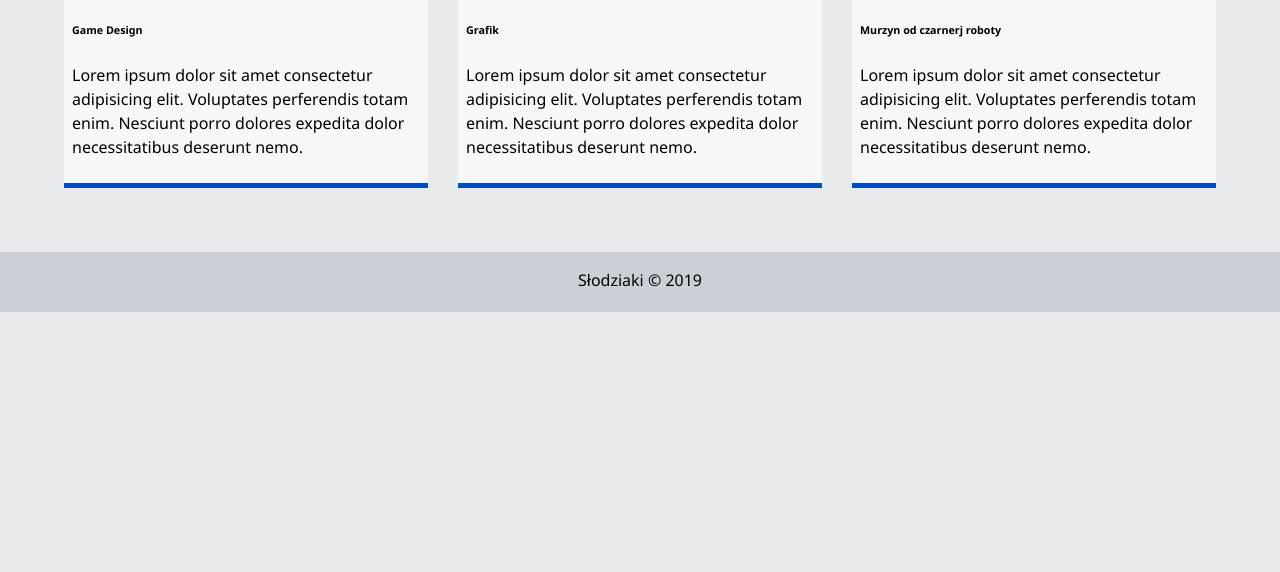
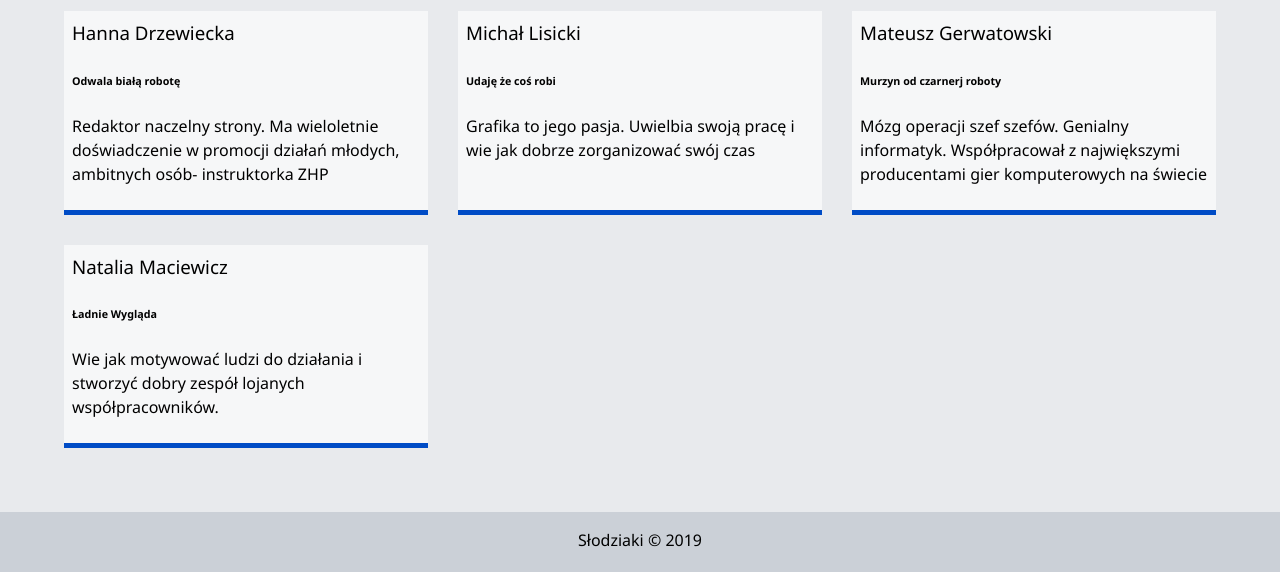
Before and after one commit to slodziakimichalka/website, a website: page dist/about.html in a window 1280 px wide. Shown: the part 607-1179 px from the top of the page. Before the commit the page ends 919 px from the top, so only its background shows below. Drawn offline with Linux system fonts and the light colour scheme.

Commit message:
Add files via upload

```diff
--- a/dist/about.html
+++ b/dist/about.html
@@ -53,30 +53,23 @@
             Czym się zajmujemy? Dlaczego powstaliśmy?
           </h3>
           <p>
-            Lorem ipsum dolor, sit amet consectetur adipisicing elit. Deserunt
-            magni nam nisi quae vitae? Quod molestiae ipsa autem natus eum vel
-            ducimus nulla harum voluptatem eligendi! Unde, reiciendis?
-            Praesentium, laborum.
+            Brak kreatywności i chęci to grupa przyjaciół chcących coś z niczego. Jesteśmy uczniami pierwszej klasy I LO w Wałbrzychu na kierunku matematyczno- fizycznym. Za cel postawiliśmy sobie stworzyć grę idealną dla młodzieży w wieku gimnazjalnym. Na naszej stronie będziemy relacjonować postępy z tworzenia i osobiste przemyślenia co do przebiegu projektu.
           </p>
         </div>
 
         <div class="about bio-HD">
           <h3>Hanna Drzewiecka</h3>
-          <h6>Game Design</h6>
+          <h6>Odwala białą robotę</h6>
           <p>
-            Lorem ipsum dolor sit amet consectetur adipisicing elit. Voluptates
-            perferendis totam enim. Nesciunt porro dolores expedita dolor
-            necessitatibus deserunt nemo.
+          Redaktor naczelny strony. Ma wieloletnie doświadczenie w promocji działań młodych, ambitnych osób- instruktorka ZHP
           </p>
         </div>
 
         <div class="about bio-ML">
           <h3>Michał Lisicki</h3>
-          <h6>Grafik</h6>
+          <h6>Udaję że coś robi</h6>
           <p>
-            Lorem ipsum dolor sit amet consectetur adipisicing elit. Voluptates
-            perferendis totam enim. Nesciunt porro dolores expedita dolor
-            necessitatibus deserunt nemo.
+           Grafika to jego pasja. Uwielbia swoją pracę i wie jak dobrze zorganizować swój czas
           </p>
         </div>
 
@@ -84,11 +77,16 @@
           <h3>Mateusz Gerwatowski</h3>
           <h6>Murzyn od czarnerj roboty</h6>
           <p>
-            Lorem ipsum dolor sit amet consectetur adipisicing elit. Voluptates
-            perferendis totam enim. Nesciunt porro dolores expedita dolor
-            necessitatibus deserunt nemo.
+           Mózg operacji szef szefów. Genialny informatyk. Współpracował z największymi producentami gier komputerowych na świecie
           </p>
         </div>
+        <div class="about bio-NM">
+            <h3>Natalia Maciewicz </h3>
+            <h6>Ładnie Wygląda</h6>
+            <p>
+    Wie jak motywować ludzi do działania i stworzyć dobry zespół lojanych współpracowników.
+            </p>
+          </div>
       </div>
     </main>
 
```
Also changed, not shown: dist/bez-checi-kreatywnosci.html (+4 -0 lines), dist/contact.html (+5 -1 lines).
